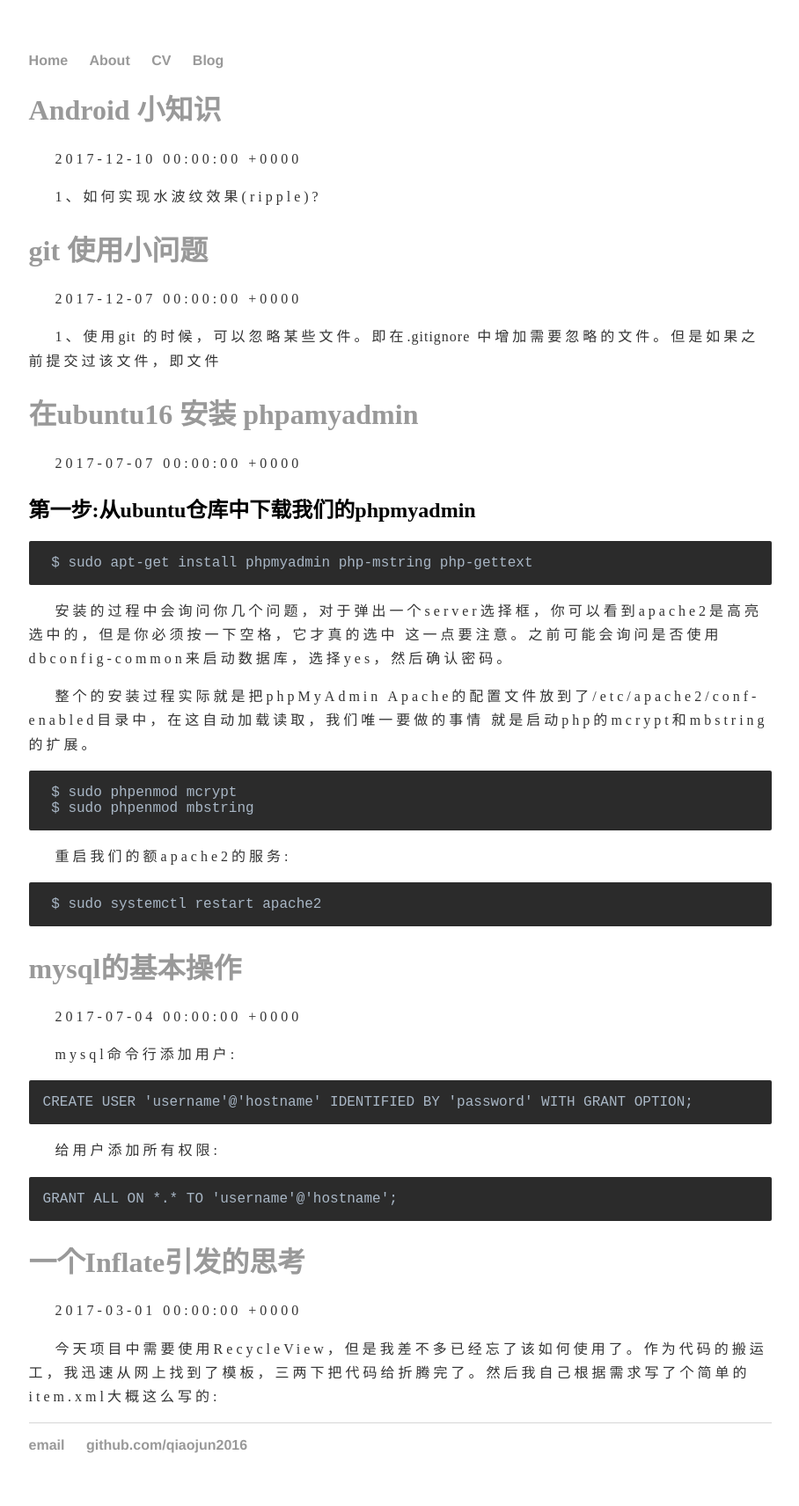
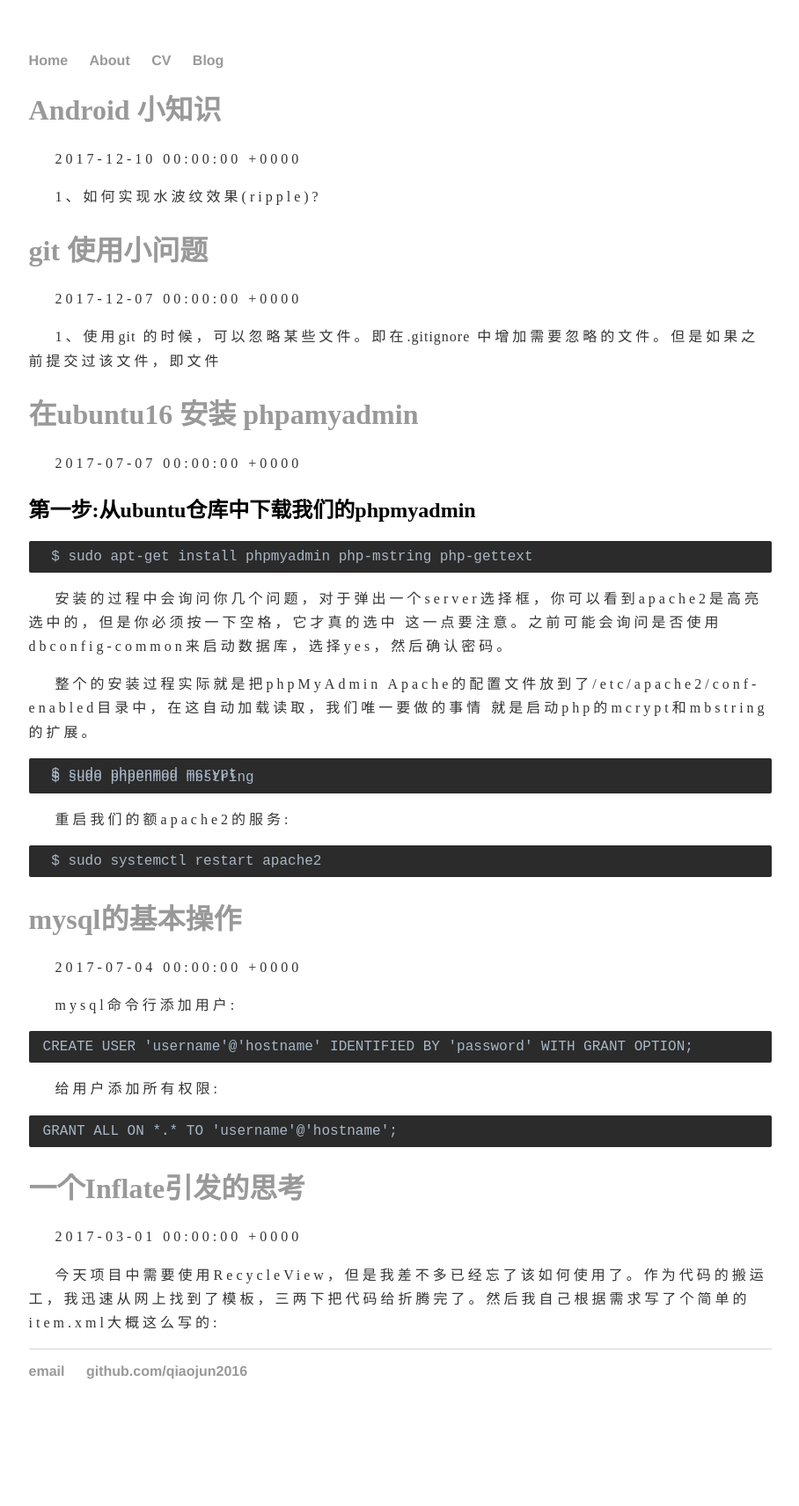
Before and after one commit to qiaojun2016/qiaojun2016.github.io, a Jekyll site: the page built from blog/index.html, in a window 1280 px wide. Shown: the whole page at 88% size, without its empty margins (185-1093 px from the left). Built offline with Jekyll 4.4.1, drawn with Linux system fonts in a browser that asks for light colours; the list of posts is cut into pages by our own code; comment, search, counter and statistics services are not loaded; after the commit the page ends 1628 px from its top, so only the background shows below that.

Commit message:
Update main.css

```diff
--- a/css/main.css
+++ b/css/main.css
@@ -69,6 +69,7 @@ pre.code {
     font-family:'Courier New', monospace;
     padding:16px 16px 16px 16px;
     border-radius:2px;
+	line-height:4px;
 }
 span.en {
 	letter-spacing: 1px;
```
